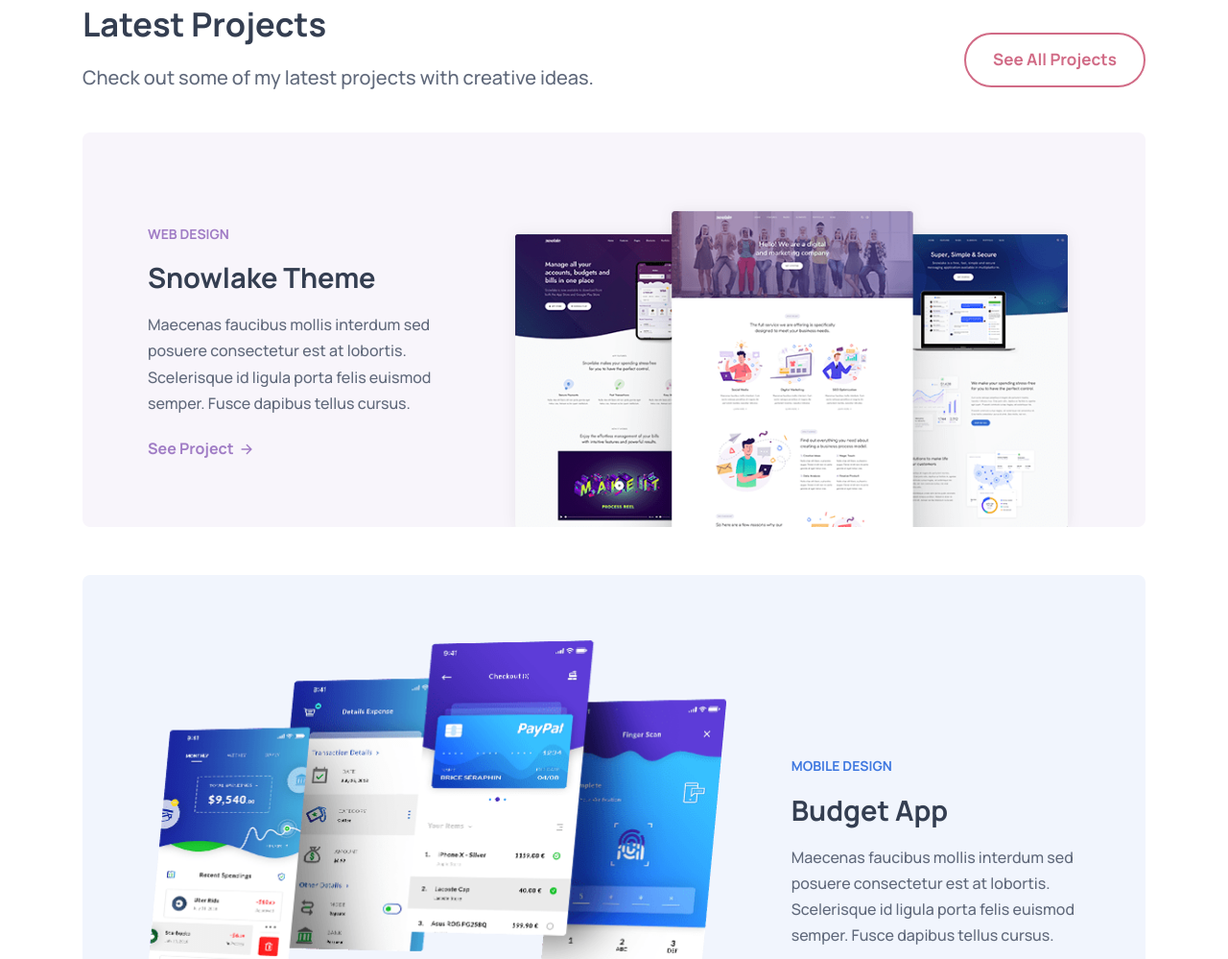
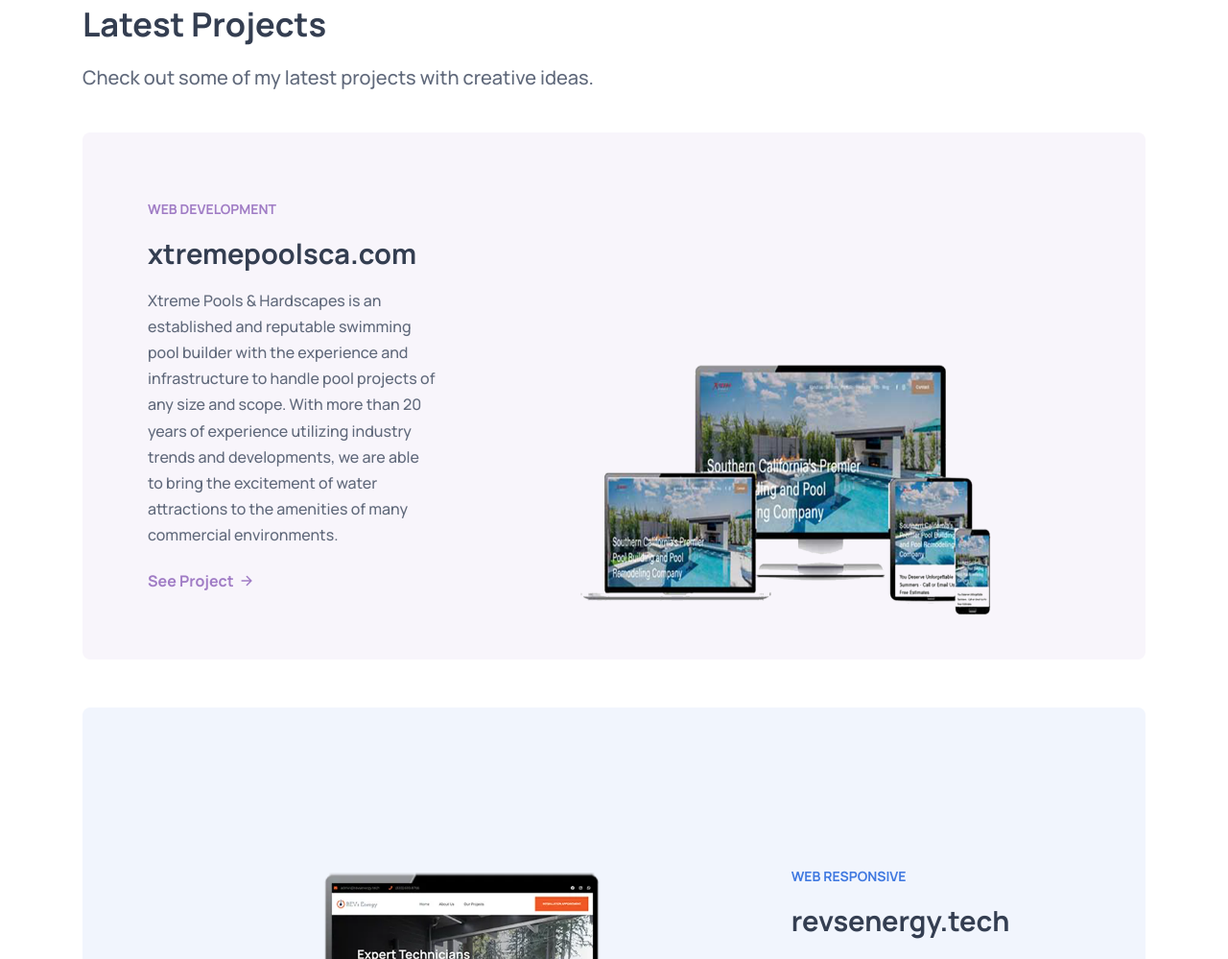
Before and after one commit to FrankyLeon/my_portfolio, a plain HTML site: page index.html in a window 1280 px wide. Shown: the part 1801-2800 px from the top of the page at 96% size. Drawn offline with nearby package versions, Linux system fonts and the light colour scheme.

Commit message:
update portfolio page

```diff
--- a/assets/css/style.css
+++ b/assets/css/style.css
@@ -811,7 +811,15 @@ textarea.input-field {
 
   .project-card-2 .card-content { order: 1; }
 
+  .card-banner {
+    display: flex;
+    justify-content: center;
+  }
 
+  .card-banner img {
+    width: 35vw;
+    height: 50vh;
+  }
 
   /**
    * CONTACT
--- a/index.html
+++ b/index.html
@@ -85,9 +85,9 @@
         <div class="wrapper">
           <a href="mailto:leonfranky250@gmail.com" class="contact-link">leonfranky250@gmail.com</a>
 
-          <a href="tel:18312878767" class="contact-link">+1 (831)-287-8767</a>
+          <a href="tel:16184458104" class="contact-link">+1(618)445-8104</a>
         </div>
-
+        <!--
         <ul class="social-list">
 
           <li>
@@ -121,7 +121,7 @@
           </li>
 
         </ul>
-
+        -->
       </nav>
 
       <button class="nav-open-btn" aria-label="open menu" data-nav-toggler>
@@ -167,9 +167,9 @@
             </p>
 
             <div class="btn-wrapper" data-reveal="top" data-reveal-delay="1s">
-              <a href="#" class="btn btn-primary">See My Works</a>
+              <a href="#project" class="btn btn-primary">See My Works</a>
 
-              <a href="#" class="btn btn-secondary">Contact Me</a>
+              <a href="#contact" class="btn btn-secondary">Contact Me</a>
             </div>
 
           </div>
@@ -360,7 +360,7 @@
               </p>
             </div>
 
-            <a href="#" class="btn btn-secondary">See All Projects</a>
+            <!-- <a href="#" class="btn btn-secondary">See All Projects</a> -->
 
           </div>
 
@@ -371,16 +371,15 @@
 
                 <div class="card-content" data-reveal="left">
 
-                  <p class="card-tag" style="color: #a07cc5">Web Design</p>
+                  <p class="card-tag" style="color: #a07cc5">Web Development</p>
 
-                  <h3 class="h3 card-title">Snowlake Theme</h3>
+                  <h3 class="h3 card-title">xtremepoolsca.com</h3>
 
                   <p class="card-text">
-                    Maecenas faucibus mollis interdum sed posuere consectetur est at lobortis. Scelerisque id ligula
-                    porta felis euismod semper. Fusce dapibus tellus cursus.
+                    Xtreme Pools & Hardscapes is an established and reputable swimming pool builder with the experience and infrastructure to handle pool projects of any size and scope. With more than 20 years of experience utilizing industry trends and developments, we are able to bring the excitement of water attractions to the amenities of many commercial environments.
                   </p>
 
-                  <a href="#" class="btn-text" style="color: #a07cc5">
+                  <a href="https://xtremepoolsca.com" target="_blank" class="btn-text" style="color: #a07cc5">
                     <span class="span">See Project</span>
 
                     <ion-icon name="arrow-forward-outline" aria-hidden="true"></ion-icon>
@@ -389,7 +388,7 @@
                 </div>
 
                 <figure class="card-banner" data-reveal="right">
-                  <img src="./assets/images/project-1.png" width="650" height="370" loading="lazy" alt="Web Design"
+                  <img src="./assets/images/xtremepoolsca.com.png" loading="lazy" alt="Web Development"
                     class="w-100">
                 </figure>
 
@@ -401,16 +400,14 @@
 
                 <div class="card-content" data-reveal="right">
 
-                  <p class=" card-tag" style="color: #3f78e0">Mobile Design</p>
+                  <p class=" card-tag" style="color: #3f78e0">Web Responsive</p>
 
-                  <h3 class="h3 card-title">Budget App</h3>
+                  <h3 class="h3 card-title">revsenergy.tech</h3>
 
-                  <p class="card-text">
-                    Maecenas faucibus mollis interdum sed posuere consectetur est at lobortis. Scelerisque id ligula
-                    porta felis euismod semper. Fusce dapibus tellus cursus.
+                  <p class="card-text">Based in Tampa, we have an in-depth understanding of the local electrical regulations, climate, and infrastructure. This means we can tailor our solutions to perfectly fit the unique needs of the Tampa Bay area.
                   </p>
 
-                  <a href="#" class="btn-text" style="color: #3f78e0">
+                  <a href="https://revsenergy.tech" target="_blank" class="btn-text" style="color: #3f78e0">
                     <span class="span">See Project</span>
 
                     <ion-icon name="arrow-forward-outline" aria-hidden="true"></ion-icon>
@@ -419,7 +416,7 @@
                 </div>
 
                 <figure class="card-banner" data-reveal="left">
-                  <img src="./assets/images/project-2.png" width="600" height="367" loading="lazy" alt="Web Design"
+                  <img src="./assets/images/revsenergy.tech.webp" loading="lazy" alt="Web Design"
                     class="w-100">
                 </figure>
 
@@ -431,16 +428,15 @@
 
                 <div class="card-content" data-reveal="left">
 
-                  <p class=" card-tag" style="color: #7cb798">Web Design</p>
+                  <p class=" card-tag" style="color: #7cb798">Frontend Development</p>
 
-                  <h3 class="h3 card-title">Missio Theme</h3>
+                  <h3 class="h3 card-title">mistyacresalpaca.com</h3>
 
                   <p class="card-text">
-                    Maecenas faucibus mollis interdum sed posuere porta consectetur cursus porta lobortis. Scelerisque
-                    id ligula felis.
+                    Misty Acres Alpaca is your destination for everything alpaca. Located in the heart of central Maine, our full-service farm specializes in breeding champion alpacas and offering a range of premium alpaca products.
                   </p>
 
-                  <a href="#" class="btn-text" style="color: #7cb798">
+                  <a href="https://mistyacresalpaca.com/" target="_blank" class="btn-text" style="color: #7cb798">
                     <span class="span">See Project</span>
 
                     <ion-icon name="arrow-forward-outline" aria-hidden="true"></ion-icon>
@@ -449,7 +445,7 @@
                 </div>
 
                 <figure class="card-banner" data-reveal="right">
-                  <img src="./assets/images/project-3.png" width="600" height="367" loading="lazy" alt="Web Design"
+                  <img src="./assets/images/mistyacresalpaca.com.png" loading="lazy" alt="Web Design"
                     class="w-100">
                 </figure>
 
@@ -461,16 +457,14 @@
 
                 <div class="card-content" data-reveal="left">
 
-                  <p class=" card-tag" style="color: #d16b86">Mobile Design</p>
+                  <p class=" card-tag" style="color: #d16b86">Backend Development</p>
 
-                  <h3 class="h3 card-title">Storage App</h3>
+                  <h3 class="h3 card-title">nowalchemy.com</h3>
 
-                  <p class="card-text">
-                    Maecenas faucibus mollis interdum sed posuere consectetur est at lobortis. Scelerisque id ligula
-                    porta felis euismod semper.
+                  <p class="card-text">For CBD visit our CBD shop, ChironsRemedy.com. Our Hemp is growm by the Native American Huichol tribe in a sacred, biodynamic manner with great reverence to the plant spirit and to Mother Earth.
                   </p>
 
-                  <a href="#" class="btn-text" style="color: #d16b86">
+                  <a href="https://nowalchemy.com" target="_blank" class="btn-text" style="color: #d16b86">
                     <span class="span">See Project</span>
 
                     <ion-icon name="arrow-forward-outline" aria-hidden="true"></ion-icon>
@@ -479,13 +473,12 @@
                 </div>
 
                 <figure class="card-banner" data-reveal="right">
-                  <img src="./assets/images/project-4.png" width="620" height="370" loading="lazy" alt="Mobile Design"
+                  <img src="./assets/images/nowalchemy.com.png" width="620" height="370" loading="lazy" alt="Mobile Design"
                     class="w-100">
                 </figure>
 
               </div>
             </li>
-
           </ul>
 
         </div>
@@ -553,9 +546,10 @@
     <div class="container">
 
       <p class="copyright">
-        ©2022 All rights reserved.
+        ©2024 All rights reserved.
       </p>
 
+      <!--
       <ul class="social-list">
 
         <li>
@@ -589,6 +583,7 @@
         </li>
 
       </ul>
+      -->
 
     </div>
   </footer>
```
Also changed, not shown: assets/images/httpselmasinharlem.com.webp (added), assets/images/mistyacresalpaca.com.png (added), assets/images/nowalchemy.com.png (added), assets/images/project-1.png (deleted), assets/images/project-2.png (deleted), assets/images/project-3.png (deleted), assets/images/project-4.png (deleted), assets/images/revsenergy.tech.webp (added), assets/images/xtremepoolsca.com.png (added).
